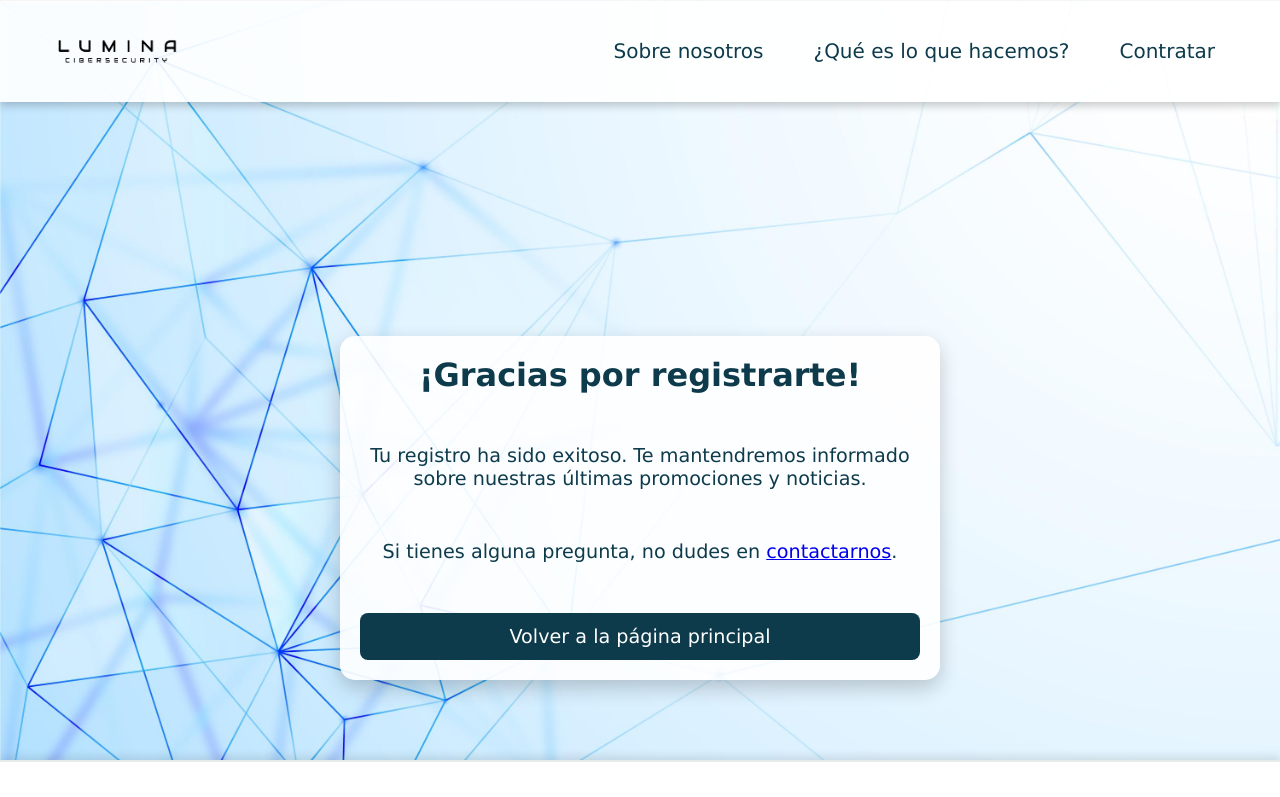
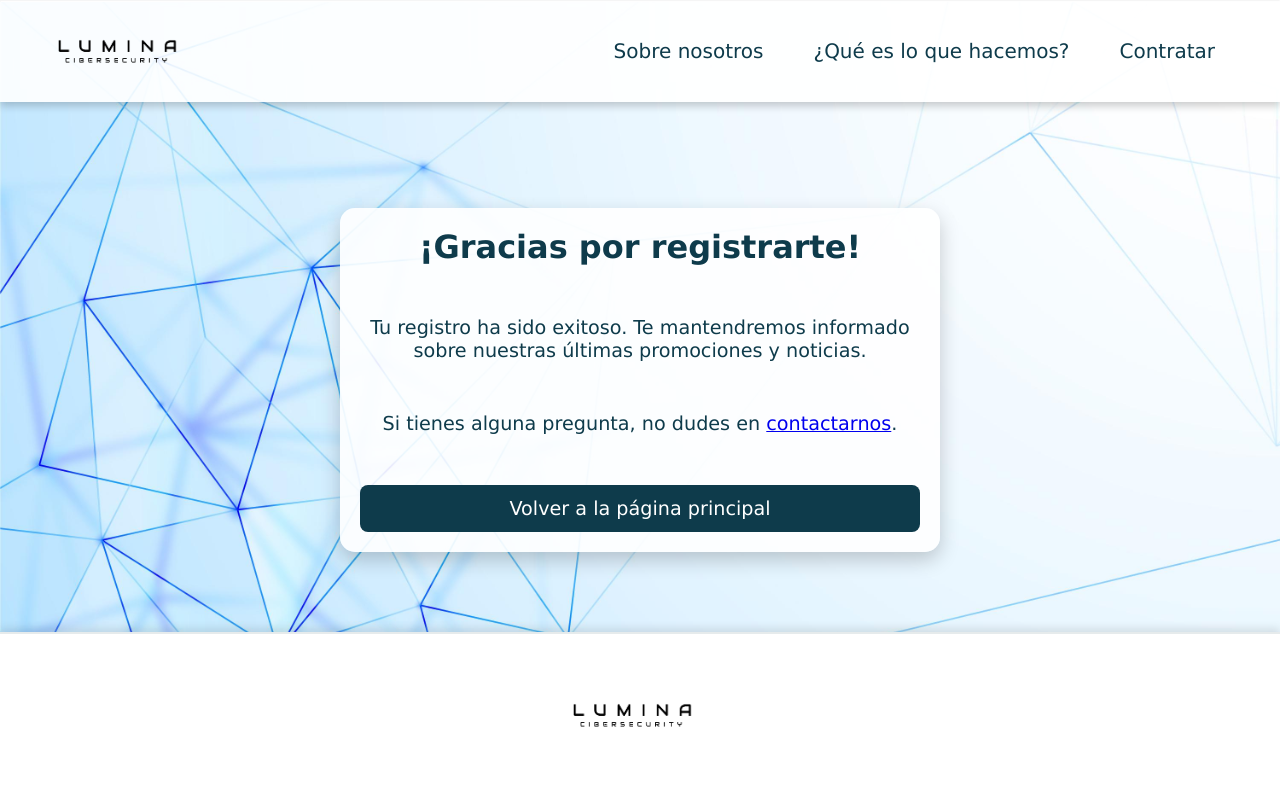
Before and after one commit to kostasense/Lumina, a plain HTML site: page registro.html in a window 1280 px wide. Shown: the top 797 px of the page. Drawn offline with Linux system fonts and the light colour scheme; a web font is replaced by a local one.

Commit message:
Update stylesLuminaReg.css

```diff
--- a/css/stylesLuminaReg.css
+++ b/css/stylesLuminaReg.css
@@ -19,7 +19,7 @@ body {
 
 #top-section {
     width: 100%;
-    height: 20vw;
+    height: 10vw;
 }
 
 #header-section {
```
